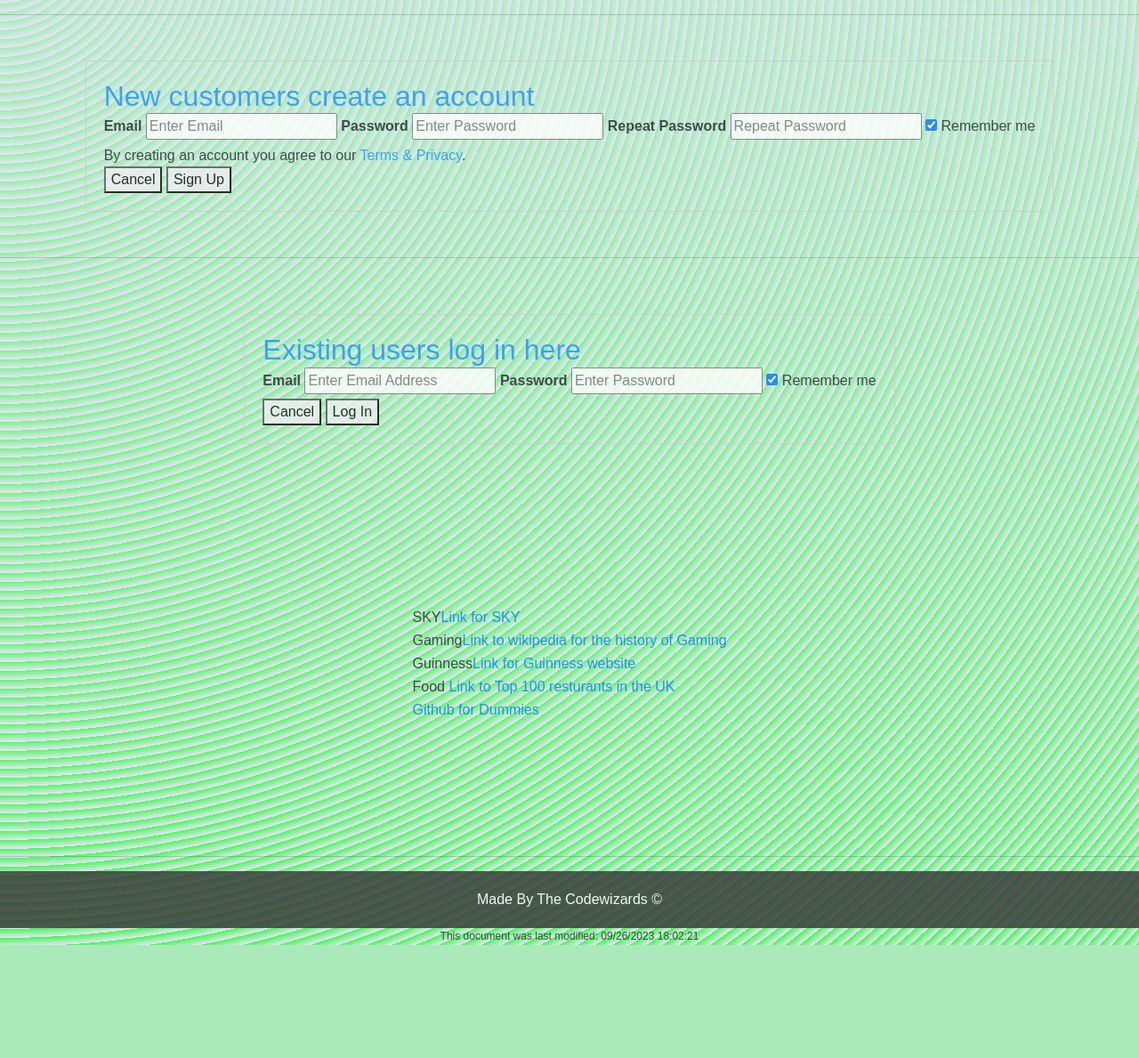
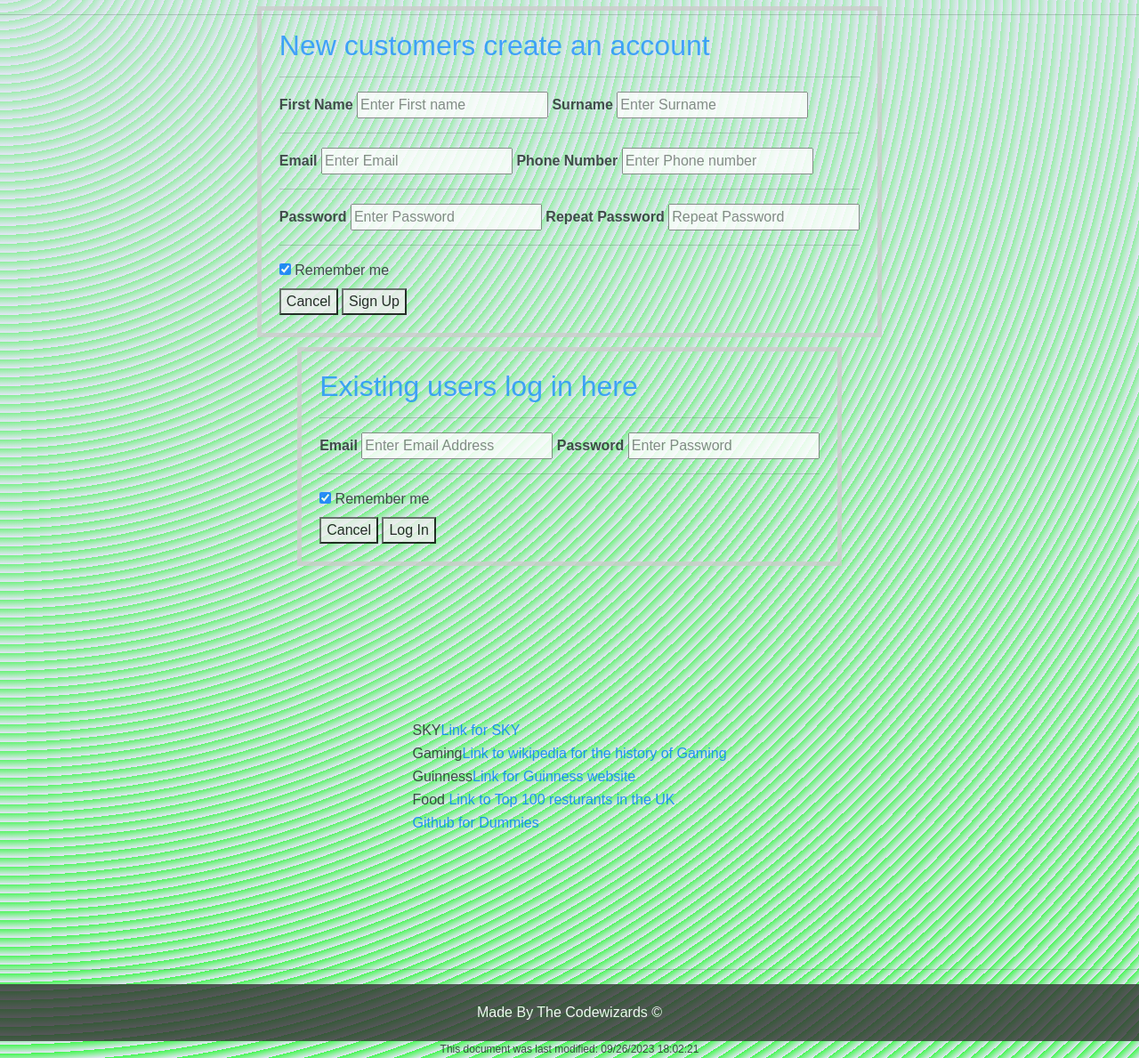
Before and after one commit to DarrenHutchins/final_project, a Flask app: page /LogIn in a window 1280 px wide. Shown: the part 76-1265 px from the top of the page at 89% size. Before the commit the page ends 1138 px from the top, so only its background shows below. Run offline with Flask 3, Linux system fonts and the light colour scheme; some web fonts are replaced.

Commit message:
LogIn Update

```diff
--- a/application/templates/LogIn.html
+++ b/application/templates/LogIn.html
@@ -24,7 +24,7 @@
             /* Center the containers vertically */
             .container {
                 width: 100%;
-                height: 30vh;
+                height: 40vh;
                 display: flex;
                 justify-content: center;
                 align-items: center;
@@ -42,20 +42,32 @@
 
       <hr>
 
+
+
       <!-- New Customer Registration Form -->
       <div class="container">
-          <form action="action_form" style="border: 1px solid #ccc; padding: 20px;">
+          <form action="action_form" style="border: 5px solid #ccc; padding: 20px;">
               <h2 style="color: dodgerblue;">New customers create an account</h2>
+              <hr>
+              <label for="First Name"><b>First Name</b></label>
+              <input type="text" placeholder="Enter First name" name="First Name" required>
+              <label for="Last Name"><b>Surname</b></label>
+              <input type="text" placeholder="Enter Surname" name="Surname" required>
+              <hr>
               <label for="email"><b>Email</b></label>
               <input type="text" placeholder="Enter Email" name="email" required>
+              <label for="phone"><b>Phone Number</b></label>
+              <input type="text" placeholder="Enter Phone number" name="email" required>
+              <hr>
               <label for="psw"><b>Password</b></label>
               <input type="password" placeholder="Enter Password" name="psw" required>
               <label for="psw-repeat"><b>Repeat Password</b></label>
               <input type="password" placeholder="Repeat Password" name="psw-repeat" required>
+              <hr>
               <label>
                   <input type="checkbox" checked="checked" name="remember" style="margin-bottom:15px"> Remember me
               </label>
-              <p>By creating an account you agree to our <a href="#" style="color:dodgerblue">Terms & Privacy</a>.</p>
+
               <div class="clearfix">
                   <button type="button" class="cancelbtn">Cancel</button>
                   <button type="submit" class="signupbtn">Sign Up</button>
@@ -63,16 +75,18 @@
           </form>
       </div>
 
-      <hr>
+
 
       <!-- Existing User Login Form -->
       <div class="container">
-          <form action="action_form" style="border: 1px solid #ccc; padding: 20px;">
+          <form action="action_form" style="border: 5px solid #ccc; padding: 20px;">
               <h2 style="color: dodgerblue;">Existing users log in here</h2>
+              <hr>
               <label for="email"><b>Email</b></label>
               <input type="text" placeholder="Enter Email Address" name="email" required>
               <label for="psw"><b>Password</b></label>
               <input type="password" placeholder="Enter Password" name="psw" required>
+              <hr>
               <label>
                   <input type="checkbox" checked="checked" name="remember" style="margin-bottom:15px"> Remember me
               </label>
```
